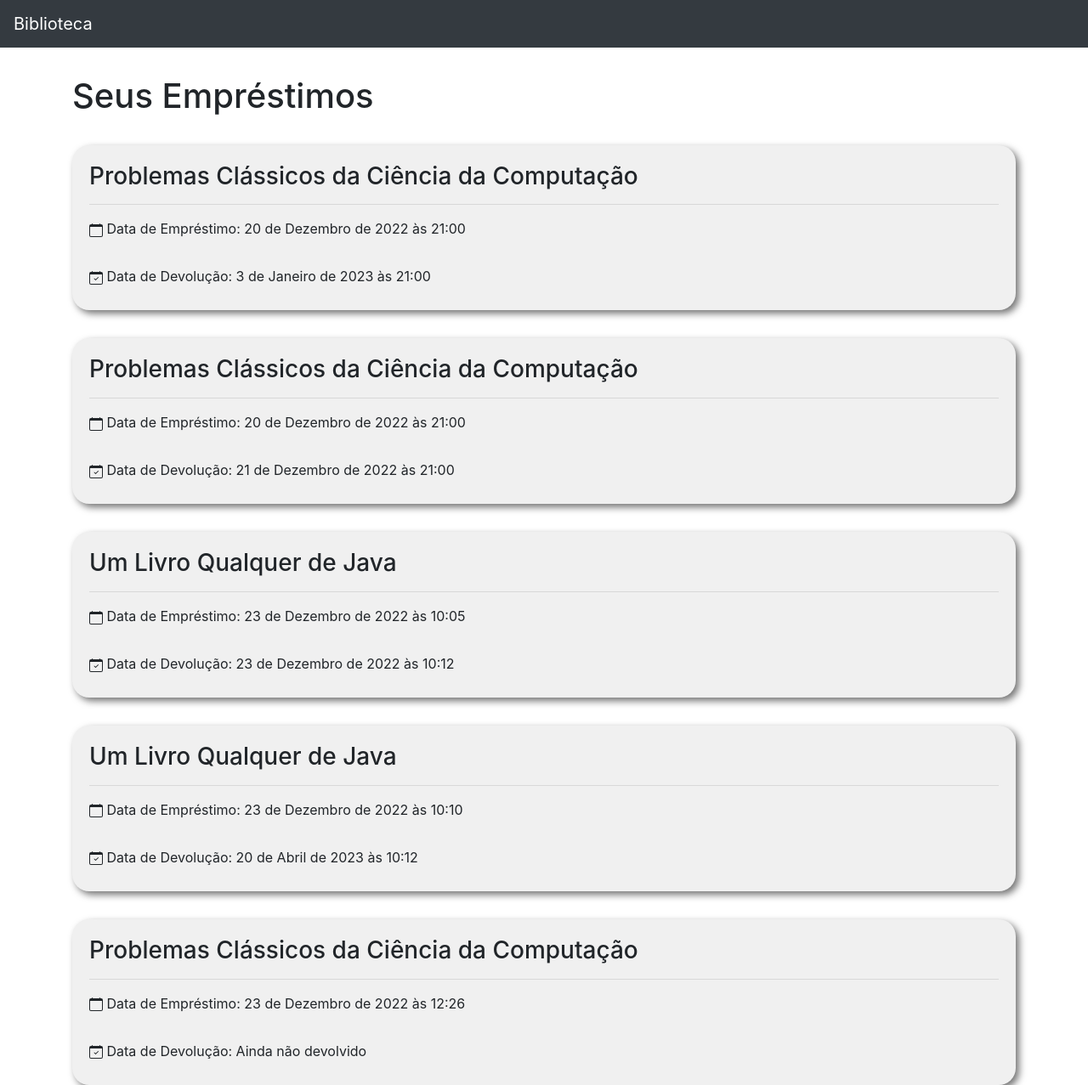
After one commit to AlisonBaade/Biblioteca, a Django app: template livro/templates/seus_emprestimos.html in a window 1280 px wide. The commit adds this page. Shown: the whole page at 85% size. Run offline with Django 4.2, Linux system fonts and the light colour scheme; the template is opened without the code that fills it: values that come from a table or form of the project are taken from there, others are empty; data comes from the database, SQL or seed files in the repository; both versions use the stored data as it was after the commit.

Commit message:
Criada área de listagem dos livros emprestados

```diff
--- a/livro/models.py
+++ b/livro/models.py
@@ -1,5 +1,6 @@
 from django.db import models
 from datetime import date # importado o date da biblioteca para pegar o dia de hoje
+import datetime
 from usuarios.models import Usuario
 
 
@@ -33,11 +34,18 @@ class Livros(models.Model):
 
 
 class Emprestimo(models.Model):
+    choices = (
+        ('P', 'Péssimo'),
+        ('R', 'Ruim'),
+        ('B', 'Bom'),
+        ('O', 'Ótimo')
+    )
     nome_emprestado = models.ForeignKey(Usuario, on_delete=models.DO_NOTHING, blank = True, null = True)
     nome_emprestado_anonimo = models.CharField(max_length = 30, blank = True, null = True)
-    data_emprestimo = models.DateField(blank = True, null = True) # necessita tambem do null para poder não ser um campo de preenchimento obrigatório
-    data_devolucao  = models.DateField(blank = True, null = True) # necessita tambem do null para poder não ser um campo de preenchimento obrigatório
+    data_emprestimo = models.DateTimeField(default=datetime.datetime.now())
+    data_devolucao  = models.DateTimeField(blank = True, null = True) # necessita tambem do null para poder não ser um campo de preenchimento obrigatório
     livro = models.ForeignKey(Livros, on_delete = models.DO_NOTHING)
+    avaliacao = models.CharField(max_length=1, choices = choices, blank= True, null=True)
 
     def __str__(self):
         return f"{self.nome_emprestado} | {self.livro}"
--- /dev/null
+++ b/livro/templates/seus_emprestimos.html
@@ -0,0 +1,50 @@
+{%extends 'base.html'%}
+
+{% block 'head' %}
+
+    <style>
+
+        .cartao{
+            background-color: #f0f0f0;
+            padding: 20px;
+            margin-top: 3%;
+            border-radius: 20px;
+            box-shadow: 4px 4px 8px #747474;
+        }
+    </style>
+
+{% endblock %}
+
+
+{%block 'conteudo'%}
+
+
+<div class="container">
+    <h1 style="margin-top: 3%;">Seus Empréstimos</h1>
+{% for emprestimo in emprestimos%}
+    <div class="cartao">
+
+        <div class="titulo">
+            <h3>
+                {{emprestimo.livro}}
+                <hr>
+            </h3>
+        </div>
+
+        <div class="corpo">
+            <label><svg xmlns="http://www.w3.org/2000/svg" width="16" height="16" fill="currentColor" class="bi bi-calendar" viewBox="0 0 16 16">
+                   <path d="M3.5 0a.5.5 0 0 1 .5.5V1h8V.5a.5.5 0 0 1 1 0V1h1a2 2 0 0 1 2 2v11a2 2 0 0 1-2 2H2a2 2 0 0 1-2-2V3a2 2 0 0 1 2-2h1V.5a.5.5 0 0 1 .5-.5zM1 4v10a1 1 0 0 0 1 1h12a1 1 0 0 0 1-1V4H1z"/>
+                   </svg>&nbspData de Empréstimo: {{emprestimo.data_emprestimo}}</label>
+
+        </div>
+        <br>
+        <label><svg xmlns="http://www.w3.org/2000/svg" width="16" height="16" fill="currentColor" class="bi bi-calendar-check" viewBox="0 0 16 16">
+                <path d="M10.854 7.146a.5.5 0 0 1 0 .708l-3 3a.5.5 0 0 1-.708 0l-1.5-1.5a.5.5 0 1 1 .708-.708L7.5 9.793l2.646-2.647a.5.5 0 0 1 .708 0z"/>
+                <path d="M3.5 0a.5.5 0 0 1 .5.5V1h8V.5a.5.5 0 0 1 1 0V1h1a2 2 0 0 1 2 2v11a2 2 0 0 1-2 2H2a2 2 0 0 1-2-2V3a2 2 0 0 1 2-2h1V.5a.5.5 0 0 1 .5-.5zM1 4v10a1 1 0 0 0 1 1h12a1 1 0 0 0 1-1V4H1z"/>
+                </svg>&nbspData de Devolução: {% if emprestimo.data_devolucao%}{{emprestimo.data_devolucao}}{%else%}Ainda não devolvido{%endif%}</label>
+    </div>
+    {%endfor%}
+</div>
+
+
+{%endblock%}
--- a/livro/urls.py
+++ b/livro/urls.py
@@ -4,7 +4,11 @@ from . import views
 urlpatterns = [
     path('home/', views.home, name = 'home'),
     path('ver_livro/<int:id>', views.ver_livros, name = 'ver_livros'), # url dinâmica, traz a url de acordo com o id do livro selecionado
-    path('cadastrar_livro', views.cadastrar_livro, name='cadastrar_livro'),
-    path('excluir_livro/<int:id>', views.excluir_livro, name='excluir_livro'),
-    path('cadastrar_categoria', views.cadastrar_categoria, name= 'cadastrar_categoria')
+    path('cadastrar_livro', views.cadastrar_livro, name= 'cadastrar_livro'),
+    path('excluir_livro/<int:id>', views.excluir_livro, name= 'excluir_livro'),
+    path('cadastrar_categoria', views.cadastrar_categoria, name= 'cadastrar_categoria'),
+    path('cadastrar_emprestimo', views.cadastrar_emprestimo, name= 'cadastrar_emprestimo'),
+    path('devolver_livro', views.devolver_livro, name = 'devolver_livro'),
+    path('alterar_livro', views.alterar_livro, name='alterar_livro'),
+    path('seus_emprestimos', views.seus_emprestimos, name= 'seus_emprestimos')
 ]
--- a/templates/base.html
+++ b/templates/base.html
@@ -14,15 +14,26 @@
     <nav class="navbar navbar-dark bg-dark">
         <a class="navbar-brand" href="{% url 'home' %}">Biblioteca</a>
         {% if usuario_logado%}
-          <button type="button" class="btn btn-primary" data-toggle="modal" data-target="#exampleModal">
-            Cadastrar
-          </button>
-          <a href="{% url 'sair'%}" class="btn btn-danger">Sair</a>
+          <div class="dropdown show">
+            <a class="btn btn-primary dropdown-toggle" href="#" role="button" id="dropdownMenuLink" data-toggle="dropdown" aria-haspopup="true" aria-expanded="false">
+              Menu
+            </a>
+
+            <div class="dropdown-menu dropdown-menu-right" aria-labelledby="dropdownMenuLink">
+              <button type="button " class="btn btn-primary dropdown-item" data-toggle="modal" data-target="#exampleModal">Opções</button>
+              <a href="{% url 'seus_emprestimos'%}" class="btn btn-danger dropdown-item">Seus Empréstimos</a>
+              <a href="{% url 'sair'%}" class="btn btn-danger dropdown-item">Sair</a>
+              <div class="dropdown-divider"></div>
+              <a class="dropdown-item">Total {{total_livros}}</a>
+            </div>
+          </div>
+
+
         {%endif%}
     </nav>
 
 
-    {% block 'conteudo' %}{% endblock %}
+{% block 'conteudo' %}{% endblock %}
 
     <script src="https://cdn.jsdelivr.net/npm/jquery@3.5.1/dist/jquery.slim.min.js"></script>
     <script src="https://cdn.jsdelivr.net/npm/bootstrap@4.6.2/dist/js/bootstrap.bundle.min.js"></script>
@@ -31,17 +42,23 @@
         <div class="modal-dialog" role="document">
           <div class="modal-content">
             <div class="modal-header">
-              <h5 class="modal-title" id="exampleModalLabel">Realizar Cadastro</h5>
+              <h5 class="modal-title" id="exampleModalLabel">Realizar Cadastros, Empréstimos e Devoluções</h5>
               <button type="button" class="close" data-dismiss="modal" aria-label="Close">
                 <span aria-hidden="true">&times;</span>
               </button>
             </div>
+
+                                  <!-- FORMULÁRIO DE CADASTRO DE LIVROS, CATEGORIAS E EMPRÉSTIMOS  -->
+
             <div class="modal-body">
-              <button style="margin-left: 15px;" onclick="mostrar_form(1)" class="btn btn-info">Categorias</button>
-              <button style="margin-left: 15px;" onclick="mostrar_form(2)" class="btn btn-warning">Livros</button>
-              <button style="margin-left: 15px;" onclick="mostrar_form(3)" class="btn btn-primary">Empréstimos</button>
+              <button style="margin-left: 5px;" onclick="mostrar_form(1)" class="btn btn-dark">Categorias</button>
+              <button style="margin-left: 5px;" onclick="mostrar_form(2)" class="btn btn-dark">Livros</button>
+              <button style="margin-left: 5px;" onclick="mostrar_form(3)" class="btn btn-dark">Empréstimos</button>
+              <button style="margin-left: 5px;" onclick="mostrar_form(4)" class="btn btn-dark">Devoluções</button>
               <br>
-              <br>
+              <hr>
+
+                                       <!-- CADASTRO DE LIVROS -->
 
               <div style="display: none" id="livro">
                   <form action="{% url 'cadastrar_livro' %}" method="POST">  <!-- url redireciona para a função cadastrar_livro-->
@@ -55,6 +72,8 @@
                   </form>
               </div>
 
+                                      <!-- CADASTRO DE CATEGORIA -->
+
               <div style="display: none;" id="categoria">
                 <form action="{% url 'cadastrar_categoria' %}" method="POST">{%csrf_token%}
                   <table>
@@ -65,8 +84,46 @@
                 </form>
               </div>
 
+
               <div style="display: none;" id="emprestimos">
-                emprestimos
+
+                                    <!--  CADASTRO DE EMPRESTIMO -->
+                <button onclick="exibe_input_emprestado(1)" class="btn btn-warning">Usuário Novo</button>
+                <button onclick="exibe_input_emprestado(2)" class="btn btn-info">Usuário Existente</button>
+                <br>
+                <br>
+
+                <form id="form_emprestimo" action="{% url 'cadastrar_emprestimo' %}" method="POST">{% csrf_token%}
+                  <select id="nome_emprestado" class="form-control" name="nome_emprestado">
+                    {% for usuario in usuarios %}
+                      <option value="{{usuario.id}}">{{usuario.nome}}</option>
+                    {%endfor%}
+                  </select>
+
+                  <input style="display: none;" class="form-control" type="text" placeholder="Digite o nome para quem emprestou" id="nome_emprestado_anonimo" name="nome_emprestado_anonimo">
+
+                  <br>
+                  <select id="nome_emprestado_anonimo" class="form-control" name="livro_emprestado">
+                    {% for livro in livros_emprestar %}
+                      <option value="{{livro.id}}">{{livro.nome}}</option>
+                    {% endfor %}
+                  </select>
+                  <br>
+                  <input class="btn btn-success" type="submit" value="Emprestar">
+
+                </form>
+              </div>
+
+              <div style="display: none;" id="devolucao">
+                <form action="{%url 'devolver_livro'%}" method="POST"> {%csrf_token%}
+                  <select class="form-control" name="id_livro_devolver">
+                    {% for livro in livros_emprestados%}
+                      <option value="{{livro.id}}">{{livro.nome}}</option>
+                    {%endfor%}
+                  </select>
+                  <br>
+                  <input type="submit" class="btn btn-success" value="Devolver">
+                </form>
               </div>
 
             </div>
@@ -79,28 +136,51 @@
     <script>
       function mostrar_form(v1){
 
-        categoria = document.getElementById('categoria')
-        livro = document.getElementById('livro')
+        categoria  = document.getElementById('categoria')
+        livro      = document.getElementById('livro')
         emprestimo = document.getElementById('emprestimos')
+        devolucao  = document.getElementById('devolucao')
 
           if (v1 == 1){
             categoria.style.display = 'block';
 
-            livro.style.display = 'none';
+            livro.style.display      = 'none';
             emprestimo.style.display = 'none';
+            devolucao.style.display   = 'none';
+
           }else if(v1 == 2){
-            livro.style.display = 'block';
+            livro.style.display      = 'block';
 
-            categoria.style.display = 'none';
+            categoria.style.display  = 'none';
             emprestimo.style.display = 'none';
+            devolucao.style.display  = 'none';
 
           }else if(v1 == 3){
             emprestimo.style.display = 'block';
 
-            categoria.style.display = 'none';
-            livro.style.display = 'none';
+            categoria.style.display  = 'none';
+            livro.style.display      = 'none';
+            devolucao.style.display   = 'none';
+
+          }else if(v1 == 4){
+            devolucao.style.display  = 'block';
+
+            categoria.style.display  = 'none';
+            livro.style.display      = 'none';
+            emprestimo.style.display = 'none';
           }
       }
+
+      function exibe_input_emprestado(v1){
+        if(v1 == 1){
+          document.getElementById('nome_emprestado').style.display = 'none';
+          document.getElementById('nome_emprestado_anonimo').style.display = 'block';
+        }else{
+          document.getElementById('nome_emprestado').style.display = 'block';
+          document.getElementById('nome_emprestado_anonimo').style.display = 'none';
+        }
+      }
     </script>
+
   </body>
 </html>
```
Also changed, not shown: livro/templates/ver_livro.html (+23 -16 lines), livro/templatetags/filtros.py (+10 -1 lines), livro/views.py (+90 -7 lines), db.sqlite3, livro/migrations/0016_emprestimo_avaliacao.py (added), livro/migrations/0017_alter_emprestimo_data_devolucao_and_more.py (added), livro/migrations/0018_alter_emprestimo_avaliacao_and_more.py (added).
